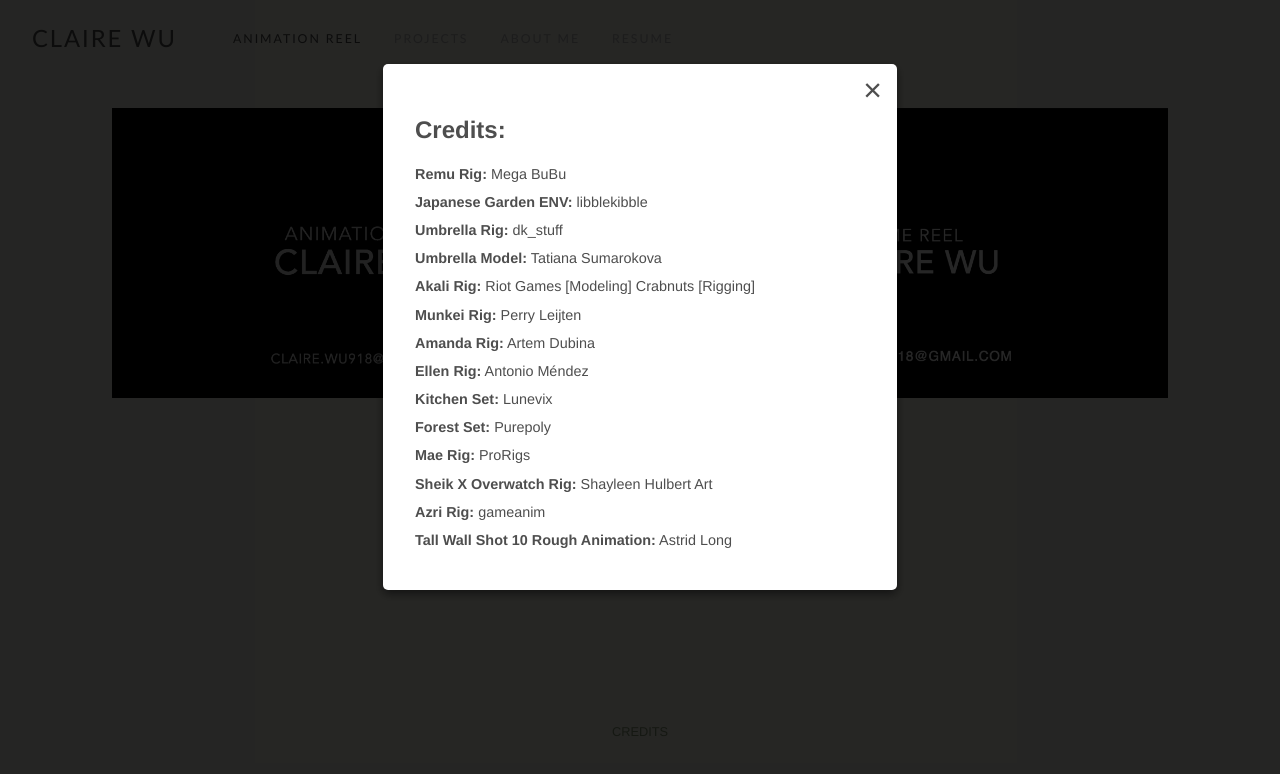
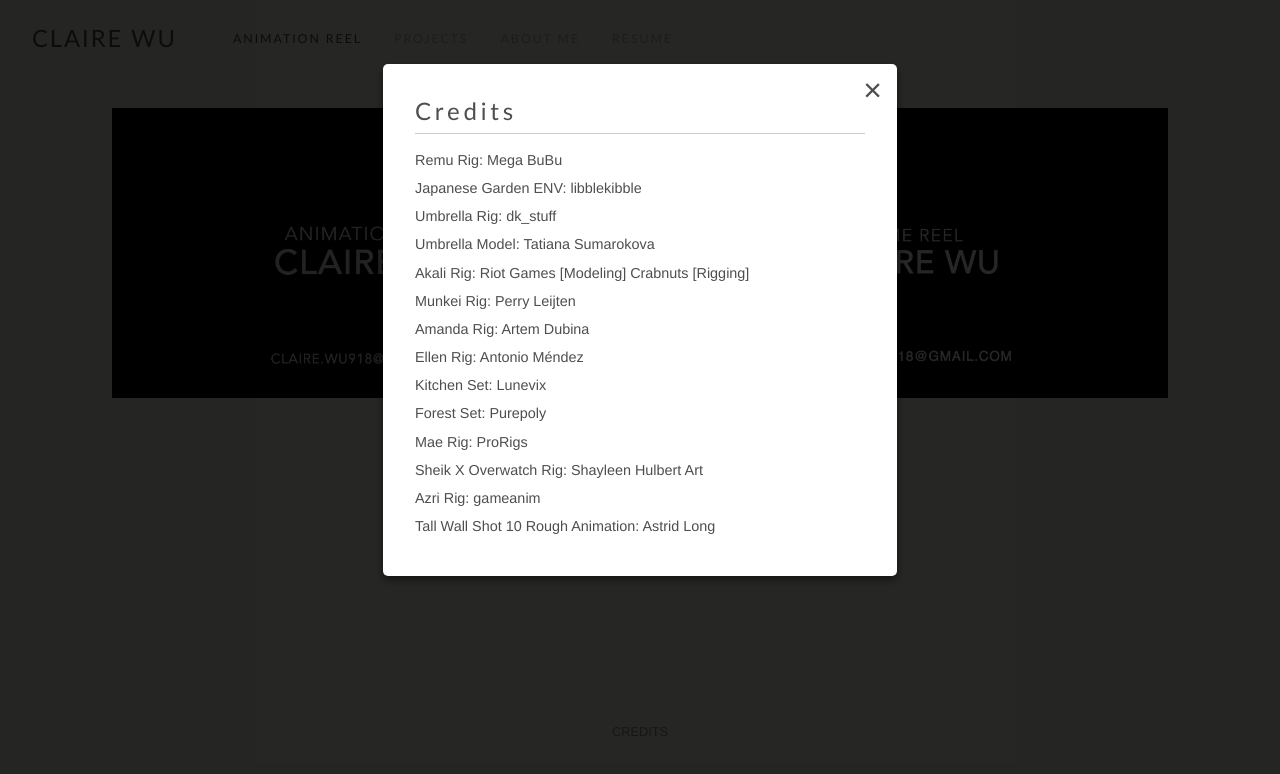
Before and after one commit to clairewu091801-cpu/clairewuanim, a plain HTML site: page index.html in a window 1280 px wide. Both pictures are taken after a click on the element "CREDITS". Drawn offline with Linux system fonts and the light colour scheme.

Commit message:
remove credits bold font

```diff
--- a/index.html
+++ b/index.html
@@ -57,21 +57,21 @@
         <div class="modal-content credits-modal-content">
             <span class="close-button" onclick="closeCreditsModal()">&times;</span>
             <div class="credits-text">
-                <h2>Credits:</h2>
-                <p><strong>Remu Rig:</strong> Mega BuBu</p>
-                <p><strong>Japanese Garden ENV:</strong> libblekibble</p>
-                <p><strong>Umbrella Rig:</strong> dk_stuff</p>
-                <p><strong>Umbrella Model:</strong> Tatiana Sumarokova</p>
-                <p><strong>Akali Rig:</strong> Riot Games [Modeling] Crabnuts [Rigging]</p>
-                <p><strong>Munkei Rig:</strong> Perry Leijten</p>
-                <p><strong>Amanda Rig:</strong> Artem Dubina</p>
-                <p><strong>Ellen Rig:</strong> Antonio Méndez</p>
-                <p><strong>Kitchen Set:</strong> Lunevix</p>
-                <p><strong>Forest Set:</strong> Purepoly</p>
-                <p><strong>Mae Rig:</strong> ProRigs</p>
-                <p><strong>Sheik X Overwatch Rig:</strong> Shayleen Hulbert Art</p>
-                <p><strong>Azri Rig:</strong> gameanim</p>
-                <p><strong>Tall Wall Shot 10 Rough Animation:</strong> Astrid Long</p>
+                <h2 class="credits-header">Credits</h2>
+                <p>Remu Rig: Mega BuBu</p>
+                <p>Japanese Garden ENV: libblekibble</p>
+                <p>Umbrella Rig: dk_stuff</p>
+                <p>Umbrella Model: Tatiana Sumarokova</p>
+                <p>Akali Rig: Riot Games [Modeling] Crabnuts [Rigging]</p>
+                <p>Munkei Rig: Perry Leijten</p>
+                <p>Amanda Rig: Artem Dubina</p>
+                <p>Ellen Rig: Antonio Méndez</p>
+                <p>Kitchen Set: Lunevix</p>
+                <p>Forest Set: Purepoly</p>
+                <p>Mae Rig: ProRigs</p>
+                <p>Sheik X Overwatch Rig: Shayleen Hulbert Art</p>
+                <p>Azri Rig: gameanim</p>
+                <p>Tall Wall Shot 10 Rough Animation: Astrid Long</p>
             </div>
         </div>
     </div>
```
